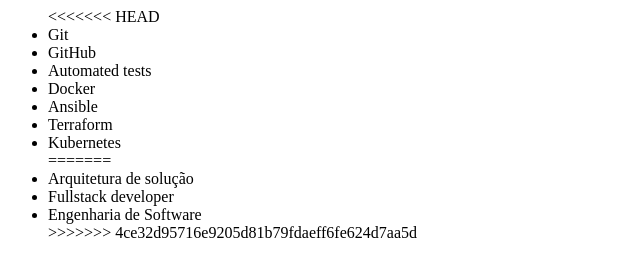
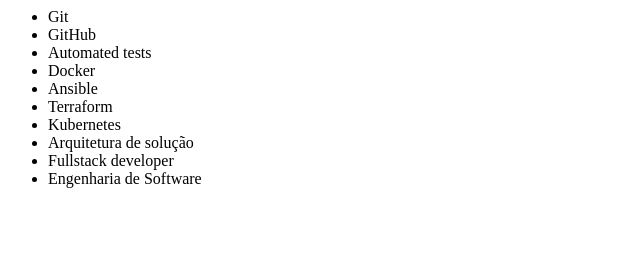
Before and after one commit to marivaldolacerda/portal, a plain HTML site: page index.htm in a window 1280 px wide. Shown: the whole page, without its empty margins (0-640 px from the left). Drawn offline with Linux system fonts and the light colour scheme.

Commit message:
commit fix index.html

```diff
--- a/index.htm
+++ b/index.htm
@@ -2,7 +2,6 @@
   <title>Disciplinas da pós</title>
   <body>
     <ul>
-<<<<<<< HEAD
       <li>Git</li>
       <li>GitHub</li>
       <li>Automated tests</li>
@@ -10,11 +9,9 @@
       <li>Ansible</li>
       <li>Terraform</li>
       <li>Kubernetes</li>
-=======
       <li>Arquitetura de solução</li>
       <li>Fullstack developer</li>
       <li>Engenharia de Software</li>
->>>>>>> 4ce32d95716e9205d81b79fdaeff6fe624d7aa5d
     <ul>
   </body>
 </html>
```
